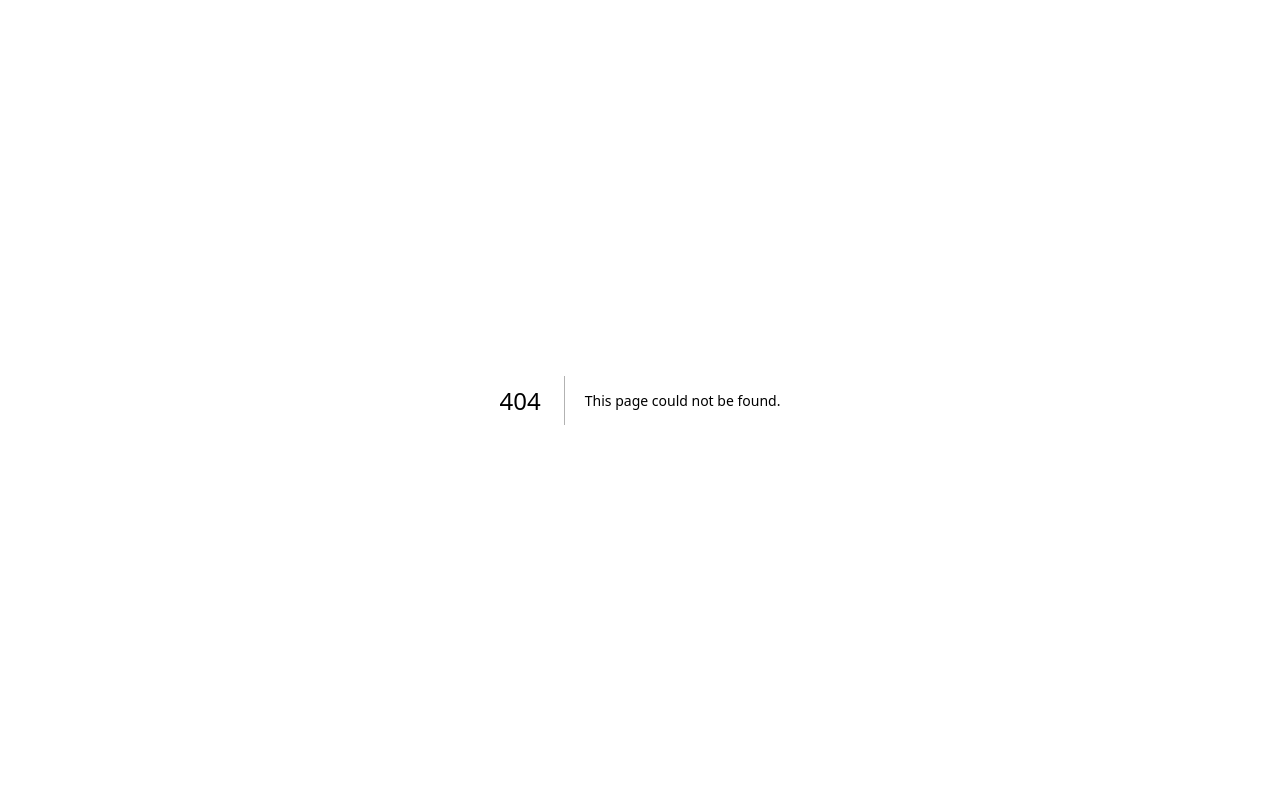
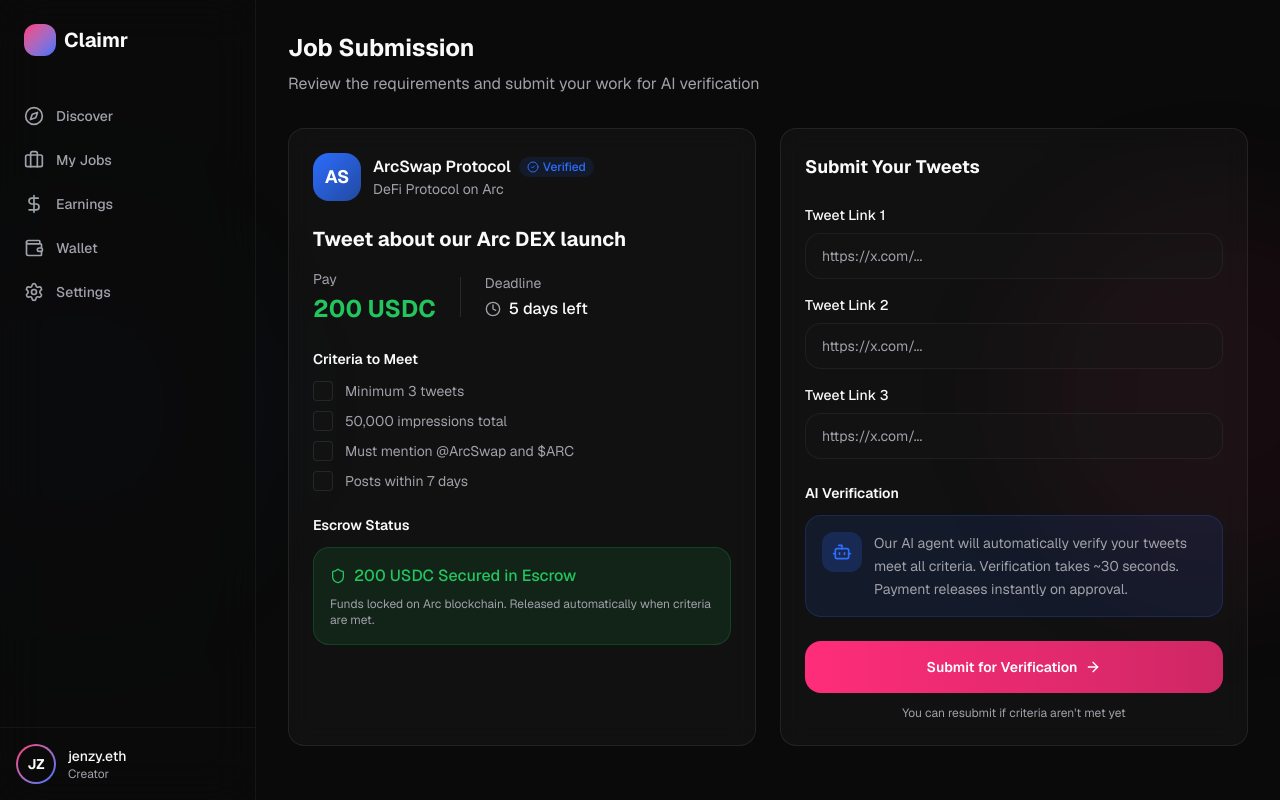
Before and after one commit to iam25th1/claimr, a Next.js app: page /dashboard/jobs/1 in a window 1280 px wide. Before the commit this address had no page. Built offline with nearby package versions, Linux system fonts and the light colour scheme.

Commit message:
feat: add Job Submission page components\n\nCreate Job Submission page with details and submission cards.

```diff
--- /dev/null
+++ b/app/dashboard/jobs/[id]/page.tsx
@@ -0,0 +1,25 @@
+import { JobDetailsCard } from "@/components/claimr/job-details-card";
+import { SubmitWorkCard } from "@/components/claimr/submit-work-card";
+
+export default function JobSubmissionPage() {
+  return (
+    <div className="max-w-5xl">
+      {/* Page Header */}
+      <div className="mb-8">
+        <h1 className="text-2xl font-bold text-foreground mb-2">Job Submission</h1>
+        <p className="text-muted-foreground">
+          Review the requirements and submit your work for AI verification
+        </p>
+      </div>
+
+      {/* Two Column Layout */}
+      <div className="grid grid-cols-1 lg:grid-cols-2 gap-6">
+        {/* Left Column - Job Details */}
+        <JobDetailsCard />
+
+        {/* Right Column - Submit Work */}
+        <SubmitWorkCard />
+      </div>
+    </div>
+  );
+}
--- /dev/null
+++ b/components/claimr/job-details-card.tsx
@@ -0,0 +1,83 @@
+"use client";
+
+import { Clock, CheckCircle2, Shield } from "lucide-react";
+
+export function JobDetailsCard() {
+  const criteria = [
+    "Minimum 3 tweets",
+    "50,000 impressions total",
+    "Must mention @ArcSwap and $ARC",
+    "Posts within 7 days",
+  ];
+
+  return (
+    <div className="glass-card rounded-2xl p-6">
+      {/* Project Header */}
+      <div className="flex items-center gap-3 mb-6">
+        <div className="h-12 w-12 rounded-xl bg-gradient-to-br from-[#2D6EFF] to-[#2D6EFF]/60 flex items-center justify-center text-white font-bold text-lg">
+          AS
+        </div>
+        <div>
+          <div className="flex items-center gap-2">
+            <h3 className="font-semibold text-foreground">ArcSwap Protocol</h3>
+            <span className="inline-flex items-center gap-1 rounded-full bg-[#2D6EFF]/10 px-2 py-0.5 text-xs font-medium text-[#2D6EFF]">
+              <CheckCircle2 className="h-3 w-3" />
+              Verified
+            </span>
+          </div>
+          <p className="text-sm text-muted-foreground">DeFi Protocol on Arc</p>
+        </div>
+      </div>
+
+      {/* Job Title */}
+      <h2 className="text-xl font-bold text-foreground mb-4">
+        Tweet about our Arc DEX launch
+      </h2>
+
+      {/* Pay and Deadline */}
+      <div className="flex items-center gap-6 mb-6">
+        <div>
+          <p className="text-sm text-muted-foreground mb-1">Pay</p>
+          <p className="text-2xl font-bold text-[#22C55E]">200 USDC</p>
+        </div>
+        <div className="h-10 w-px bg-border" />
+        <div>
+          <p className="text-sm text-muted-foreground mb-1">Deadline</p>
+          <div className="flex items-center gap-2 text-foreground">
+            <Clock className="h-4 w-4 text-muted-foreground" />
+            <span className="font-medium">5 days left</span>
+          </div>
+        </div>
+      </div>
+
+      {/* Criteria Section */}
+      <div className="mb-6">
+        <h4 className="text-sm font-semibold text-foreground mb-3">Criteria to Meet</h4>
+        <ul className="space-y-2.5">
+          {criteria.map((item, index) => (
+            <li key={index} className="flex items-center gap-3">
+              <div className="h-5 w-5 rounded border border-border/80 bg-muted/30 flex items-center justify-center">
+                <div className="h-2 w-2 rounded-sm bg-transparent" />
+              </div>
+              <span className="text-sm text-muted-foreground">{item}</span>
+            </li>
+          ))}
+        </ul>
+      </div>
+
+      {/* Escrow Status */}
+      <div>
+        <h4 className="text-sm font-semibold text-foreground mb-3">Escrow Status</h4>
+        <div className="rounded-xl bg-[#22C55E]/10 border border-[#22C55E]/20 p-4">
+          <div className="flex items-center gap-2 mb-2">
+            <Shield className="h-4 w-4 text-[#22C55E]" />
+            <span className="font-medium text-[#22C55E]">200 USDC Secured in Escrow</span>
+          </div>
+          <p className="text-xs text-muted-foreground">
+            Funds locked on Arc blockchain. Released automatically when criteria are met.
+          </p>
+        </div>
+      </div>
+    </div>
+  );
+}
--- /dev/null
+++ b/components/claimr/submit-work-card.tsx
@@ -0,0 +1,64 @@
+"use client";
+
+import { useState } from "react";
+import { Bot, ArrowRight } from "lucide-react";
+
+export function SubmitWorkCard() {
+  const [links, setLinks] = useState(["", "", ""]);
+
+  const handleLinkChange = (index: number, value: string) => {
+    const newLinks = [...links];
+    newLinks[index] = value;
+    setLinks(newLinks);
+  };
+
+  return (
+    <div className="glass-card rounded-2xl p-6">
+      <h3 className="text-lg font-bold text-foreground mb-6">Submit Your Tweets</h3>
+
+      {/* Tweet Link Inputs */}
+      <div className="space-y-4 mb-6">
+        {[1, 2, 3].map((num, index) => (
+          <div key={num}>
+            <label className="block text-sm font-medium text-foreground mb-2">
+              Tweet Link {num}
+            </label>
+            <input
+              type="url"
+              value={links[index]}
+              onChange={(e) => handleLinkChange(index, e.target.value)}
+              placeholder="https://x.com/..."
+              className="w-full rounded-xl border border-border/50 bg-muted/30 px-4 py-3 text-sm text-foreground placeholder:text-muted-foreground focus:border-[#FF2D7A]/50 focus:outline-none focus:ring-2 focus:ring-[#FF2D7A]/20 transition-all"
+            />
+          </div>
+        ))}
+      </div>
+
+      {/* AI Verification Info */}
+      <div className="mb-6">
+        <h4 className="text-sm font-semibold text-foreground mb-3">AI Verification</h4>
+        <div className="rounded-xl bg-[#2D6EFF]/10 border border-[#2D6EFF]/20 p-4">
+          <div className="flex items-start gap-3">
+            <div className="h-10 w-10 rounded-lg bg-[#2D6EFF]/20 flex items-center justify-center flex-shrink-0">
+              <Bot className="h-5 w-5 text-[#2D6EFF]" />
+            </div>
+            <p className="text-sm text-muted-foreground leading-relaxed">
+              Our AI agent will automatically verify your tweets meet all criteria.
+              Verification takes ~30 seconds. Payment releases instantly on approval.
+            </p>
+          </div>
+        </div>
+      </div>
+
+      {/* Submit Button */}
+      <button className="w-full rounded-xl bg-gradient-to-r from-[#FF2D7A] to-[#FF2D7A]/80 px-6 py-4 text-sm font-semibold text-white transition-all hover:shadow-lg hover:shadow-[#FF2D7A]/25 flex items-center justify-center gap-2">
+        Submit for Verification
+        <ArrowRight className="h-4 w-4" />
+      </button>
+
+      <p className="text-xs text-muted-foreground text-center mt-3">
+        You can resubmit if criteria aren&apos;t met yet
+      </p>
+    </div>
+  );
+}
```
